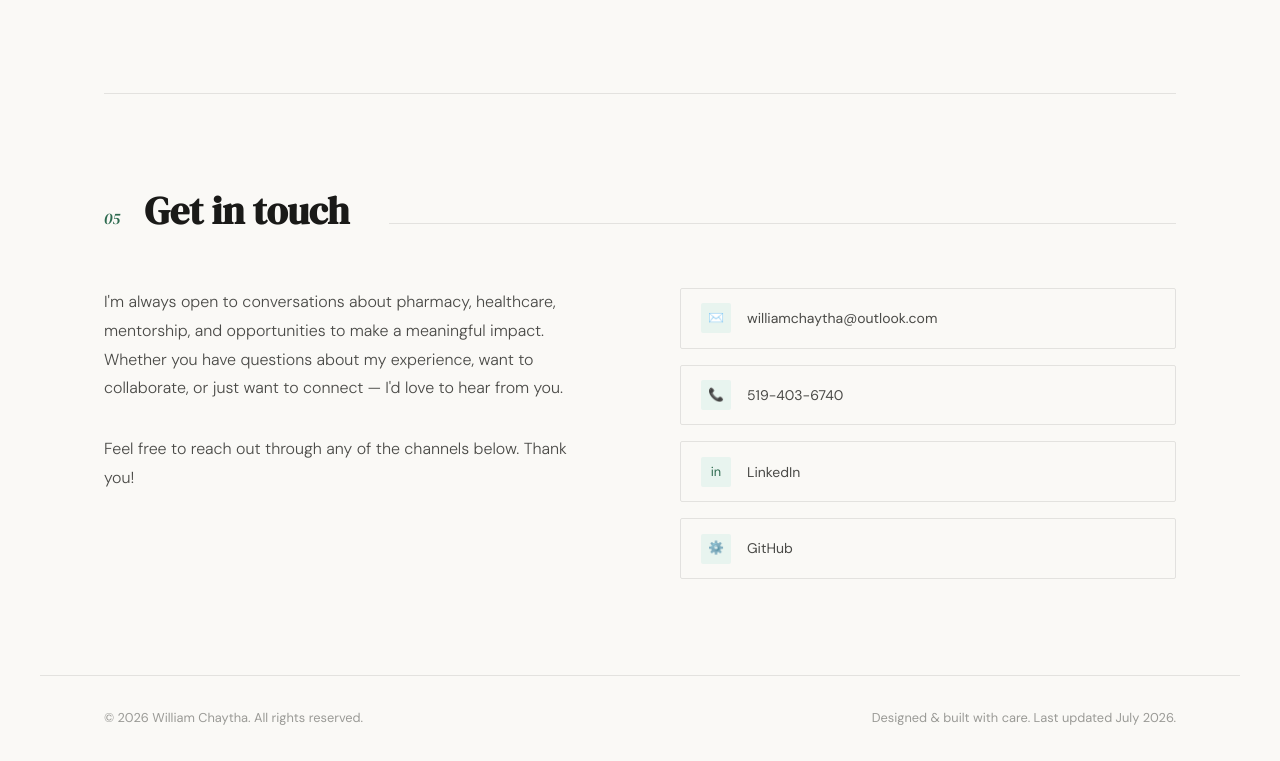
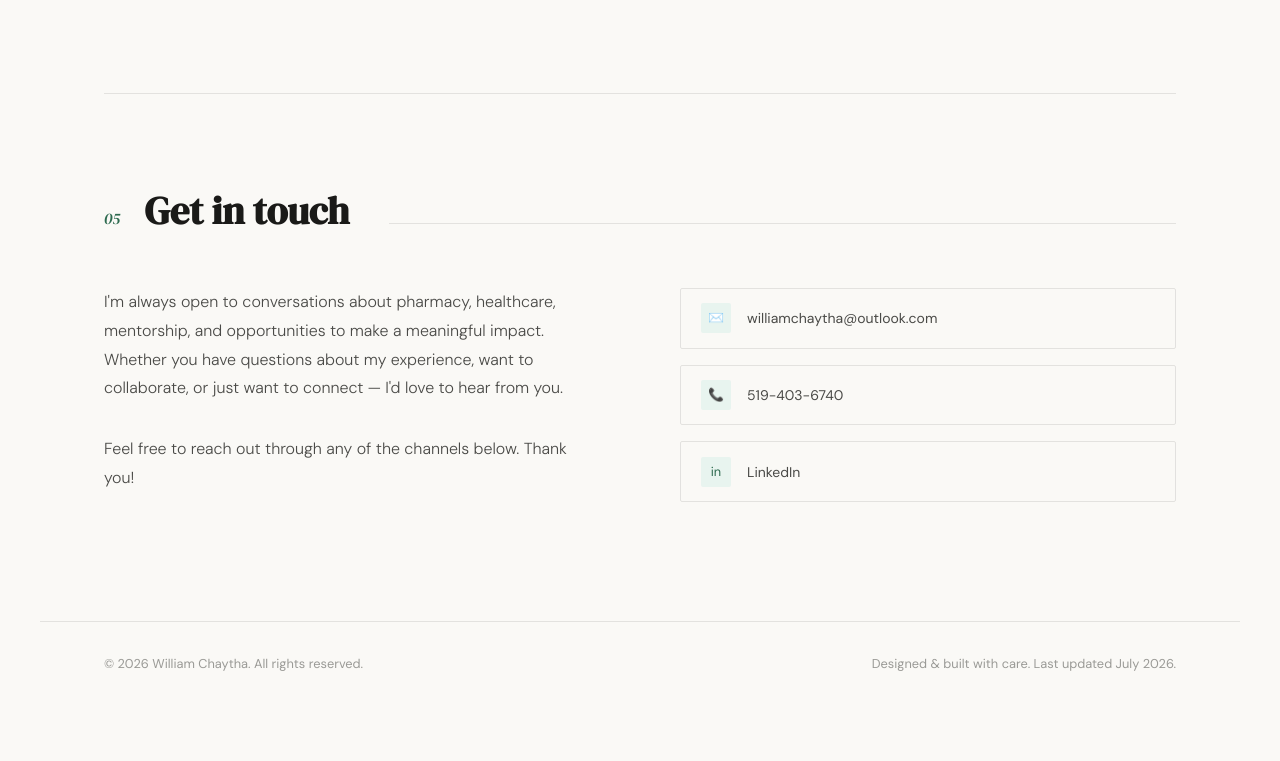
Before and after one commit to RiceBoi10/RiceBoi10, a plain HTML site: page index.html in a window 1280 px wide. Shown: the part 5469-6230 px from the top of the page. After the commit the page ends 6175 px from the top, so only its background shows below. Drawn offline with Linux system fonts and the light colour scheme.

Commit message:
July 8, 2026 (7)

```diff
--- a/index.html
+++ b/index.html
@@ -425,13 +425,9 @@
           <div class="contact-link-icon">📞</div>
           <div>519-403-6740</div>
         </a>
-        <a href="www.linkedin.com/in/william-chaytha" class="contact-link">
+        <a href="https://www.linkedin.com/in/william-chaytha" class="contact-link">
           <div class="contact-link-icon">in</div>
           <div>LinkedIn</div>
-        </a>
-        <a href="https://williamchaytha01.github.io/AboutMe/" class="contact-link">
-          <div class="contact-link-icon">⚙️</div>
-          <div>GitHub</div>
         </a>
       </div>
     </div>
```
Also changed, not shown: 1 other file.
